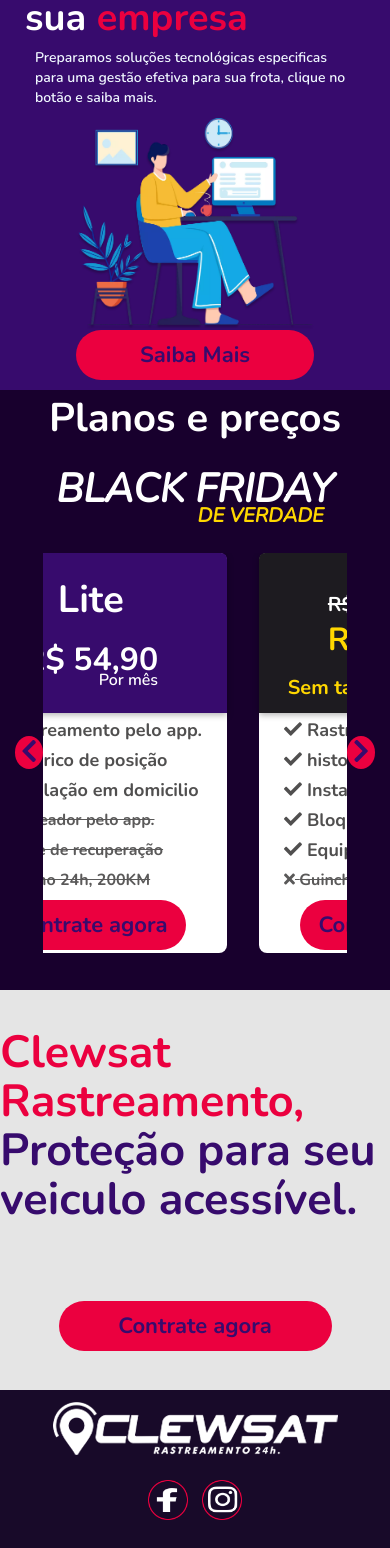
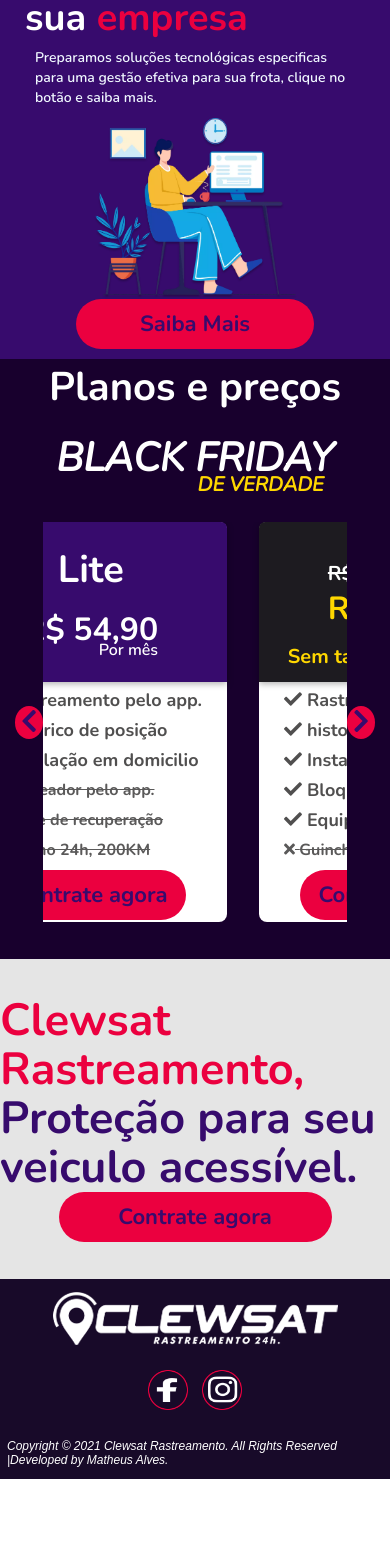
Before and after one commit to malves224/ClewsatWebSite, a React (Create React App) app: page / in a window 390 px wide. Shown: the part 3435-4983 px from the top of the page. After the commit the page ends 4914 px from the top, so only its background shows below. Built offline with nearby package versions, Linux system fonts and the light colour scheme; a web font is replaced by a local one.

Commit message:
responsividade para telas medias ok

```diff
--- a/src/sectionsComponents/css/calledEnd.css
+++ b/src/sectionsComponents/css/calledEnd.css
@@ -10,8 +10,8 @@
   line-height: 49px;
   display: flex;
   flex-direction: column;
-  height: 400px;
-  justify-content: space-around;
+  height: 320px;
+  justify-content: center;
   align-items: center;
 }
 
@@ -29,3 +29,9 @@
   justify-content: center;
   text-decoration: none;
 }
+
+@media (min-width: 790px) {
+  .called-end-container > h2 {
+    margin: 40px;
+  }
+}
--- a/src/sectionsComponents/css/calledFrota.css
+++ b/src/sectionsComponents/css/calledFrota.css
@@ -40,7 +40,7 @@
 }
 
 .called-frota > img {
-  max-width: 70%;
+  max-width: 60%;
 }
 
 @media (min-width: 870px) {
--- a/src/sectionsComponents/css/differences.css
+++ b/src/sectionsComponents/css/differences.css
@@ -55,7 +55,7 @@
   }
 
   .cards-differential {
-    padding: 0 50px;
+    padding: 0 62px;
     justify-content: space-evenly;
   }
 }
--- a/src/sectionsComponents/css/planCard.css
+++ b/src/sectionsComponents/css/planCard.css
@@ -140,6 +140,8 @@
 @media (min-width: 690px) {
   .item-plan {
     min-width: 30%;
+    margin-right: 0;
+    height: 450px;
   }
   .benefit {
     font-size: 16px;
@@ -147,7 +149,10 @@
   .no-installation p {
     font-size: 18px;
   }
-  .item-plan {
-    margin-right: 0;
+  .header-promotional {
+    justify-content: space-around;
+  }
+  .body-item > a > button {
+    width: 80%;
   }
 }
--- a/src/sectionsComponents/css/plansPrice.css
+++ b/src/sectionsComponents/css/plansPrice.css
@@ -94,4 +94,7 @@
     justify-content: space-between;
     width: 100%;
   }
+  .plans-price {
+    height: 630px;
+  }
 }
```
